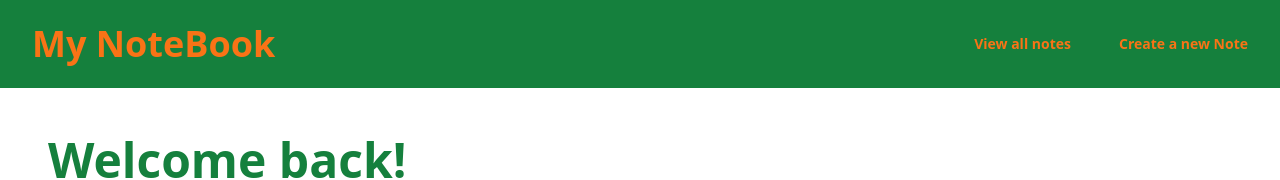
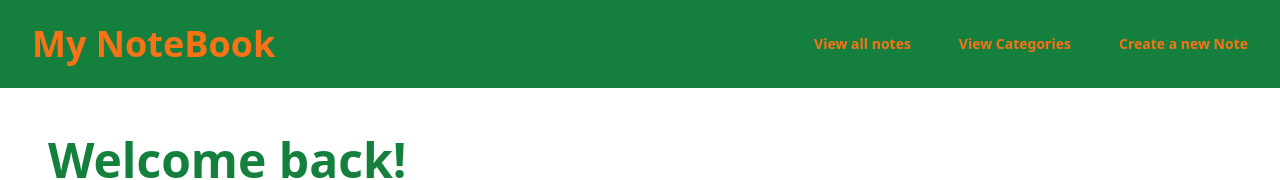
Before and after one commit to sesp13/my-notebook, a React (Vite) app: page / in a window 1280 px wide. Shown: the top 180 px of the page. Built offline with nearby package versions, Linux system fonts and the light colour scheme; data requests are answered from the project's data file.

Commit message:
start integration of categories

```diff
--- a/src/components/header/Header.tsx
+++ b/src/components/header/Header.tsx
@@ -1,6 +1,6 @@
+import { AppRouting } from '../../routes';
+import { Link } from 'react-router-dom';
 import { Popover } from '@headlessui/react';
-import { Link } from 'react-router-dom';
-import { AppRouting } from '../../routes';
 
 export const Header = () => {
   return (
@@ -24,6 +24,12 @@ export const Header = () => {
             View all notes
           </Link>
           <Link
+            to={AppRouting.CATEGORIES}
+            className="text-sm font-semibold leading-6 text-secondary"
+          >
+            View Categories
+          </Link>
+          <Link
             to={AppRouting.ADD_NOTE}
             className="text-sm font-semibold leading-6 text-secondary"
           >
--- a/src/hooks/CategoryService.ts
+++ b/src/hooks/CategoryService.ts
@@ -1,7 +1,9 @@
+import { ICategory } from '../models';
+
 const API_URL = 'http://localhost:3000/categories';
 
 export const useCategoryService = () => {
-  const getAllCategories = async () => {
+  const getAllCategories = async (): Promise<ICategory[]> => {
     const url = API_URL;
     const res = await fetch(url);
     return await res.json();
--- /dev/null
+++ b/src/models/Category.ts
@@ -0,0 +1,4 @@
+export type ICategory = {
+  id: number;
+  name: string;
+};
--- a/src/models/index.ts
+++ b/src/models/index.ts
@@ -1,2 +1,3 @@
 export * from './Note';
 export * from './CustomAlert'
+export * from './Category';
--- /dev/null
+++ b/src/pages/Categories/CategoriesPage.tsx
@@ -0,0 +1,30 @@
+import { useEffect, useState } from 'react';
+
+import { ICategory } from '../../models';
+import { useCategoryService } from '../../hooks';
+
+export const CategoriesPage = () => {
+  const [categories, setCategories] = useState<ICategory[]>([]);
+
+  const { getAllCategories: getAllCategoriesApi } = useCategoryService();
+
+  useEffect(() => {
+    getAllCategories();
+  }, []);
+
+  const getAllCategories = async () => {
+    const categoriesResponse = await getAllCategoriesApi();
+    setCategories(categoriesResponse);
+  };
+
+  return (
+    <section>
+      <h1 className="font-semibold leading-7 text-main text-3xl">Categories</h1>
+      <ul className='mt-5'>
+        {categories.map((category) => (
+          <li className='mt-4'>{category.name}</li>
+        ))}
+      </ul>
+    </section>
+  );
+};
--- /dev/null
+++ b/src/pages/Categories/index.ts
@@ -0,0 +1 @@
+export * from './CategoriesPage'
--- a/src/pages/index.ts
+++ b/src/pages/index.ts
@@ -2,3 +2,4 @@ export * from './Home';
 export * from './NewNote';
 export * from './Search';
 export * from './Detail';
+export * from './Categories';
--- a/src/routes/AppRoutes.tsx
+++ b/src/routes/AppRoutes.tsx
@@ -1,4 +1,10 @@
-import { DetailPage, HomePage, NewNotePage, SearchPage } from '../pages';
+import {
+  CategoriesPage,
+  DetailPage,
+  HomePage,
+  NewNotePage,
+  SearchPage,
+} from '../pages';
 import { Navigate, Route, Routes } from 'react-router-dom';
 
 import { AppRouting } from './AppRouting.enum';
@@ -10,6 +16,7 @@ export const AppRoutes = () => {
       <Route path={AppRouting.ADD_NOTE} element={<NewNotePage />} />
       <Route path={AppRouting.SEARCH} element={<SearchPage />} />
       <Route path={AppRouting.DETAIL} element={<DetailPage />} />
+      <Route path={AppRouting.CATEGORIES} element={<CategoriesPage />} />
       <Route path="/*" element={<Navigate to={AppRouting.HOME} />} />
     </Routes>
   );
--- a/src/routes/AppRouting.enum.ts
+++ b/src/routes/AppRouting.enum.ts
@@ -2,5 +2,6 @@ export enum AppRouting {
   ADD_NOTE = '/add-note',
   HOME = '/',
   SEARCH = '/search',
-  DETAIL = '/detail'
+  DETAIL = '/detail',
+  CATEGORIES = '/categories'
 }
```
